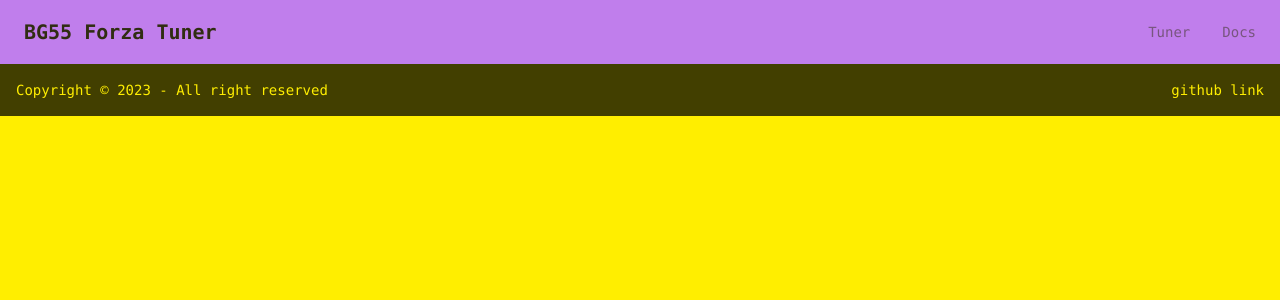
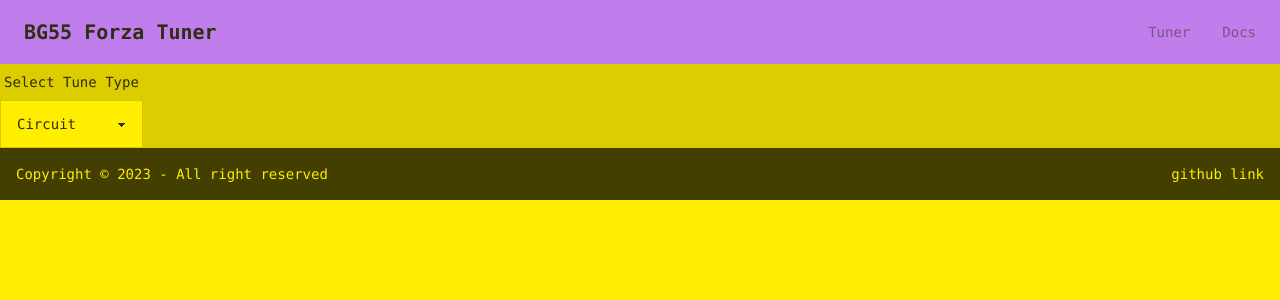
Before and after one commit to BunnyRabbit2/bg55_tuner_ts, a React app: page / in a window 1280 px wide. Shown: the top 300 px of the page. Built offline with nearby package versions, Linux system fonts and the light colour scheme.

Commit message:
Start of form creation and page layout for Tuner

```diff
--- a/src/components/EntryForm.tsx
+++ b/src/components/EntryForm.tsx
@@ -2,8 +2,20 @@ import React from 'react';
 
 export default function EntryForm() {
     return (
-        <>
-
-        </>
+        <div className="bg-base-200 grid grid-cols-2 gap-2">
+            <div className="form-control w-full max-w-xs">
+                <label className="label">
+                    <span className="label-text">Select Tune Type</span>
+                </label>
+                <select className="select select-bordered">
+                    <option>Circuit</option>
+                    <option>Drag</option>
+                    <option>Drift</option>
+                    <option>Rally</option>
+                    <option>Off-Road</option>
+                    <option>Buggy</option>
+                </select>
+            </div>
+        </div>
     )
 }
--- /dev/null
+++ b/src/components/Tuner.tsx
@@ -0,0 +1,13 @@
+import React from 'react';
+
+import EntryForm from './EntryForm';
+import TunerResults from './TunerResults';
+
+export default function Tuner() {
+    return (
+        <div className="container flex w-full mx-auto">
+            <EntryForm />
+            <TunerResults />
+        </div>
+    )
+}
--- /dev/null
+++ b/src/components/TunerResults.tsx
@@ -0,0 +1,9 @@
+import React from 'react';
+
+export default function TunerResults() {
+    return (
+        <div className="flex flex-auto bg-base-200">
+
+        </div>
+    )
+}
--- a/src/views/Main.tsx
+++ b/src/views/Main.tsx
@@ -2,15 +2,13 @@ import React from "react";
 
 import Navbar from "../components/Navbar";
 import Footer from "../components/Footer";
-import EntryForm from "../components/EntryForm";
+import Tuner from "../components/Tuner";
 
 export const Main = () => {
   return (
     <>
       <Navbar />
-      <main>
-        <EntryForm />
-      </main>
+      <Tuner />
       <Footer />
     </>
   );
--- a/tailwind.config.js
+++ b/tailwind.config.js
@@ -15,7 +15,7 @@ module.exports = {
   },
   plugins: [
     require("@tailwindcss/typography"),
-    require("@tailwindcss/forms"),
+    // require("@tailwindcss/forms"),
     require("daisyui")
   ],
 }
```
